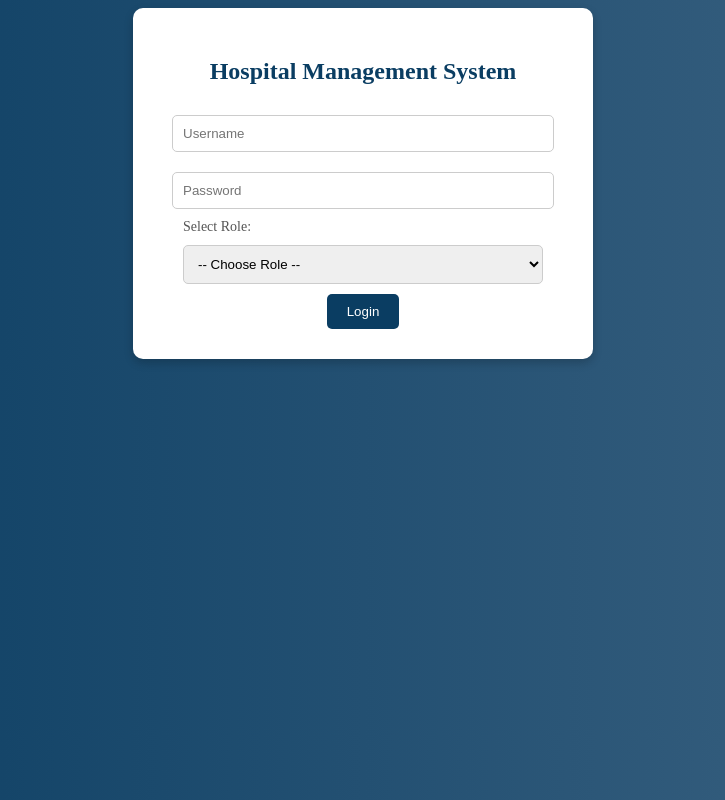
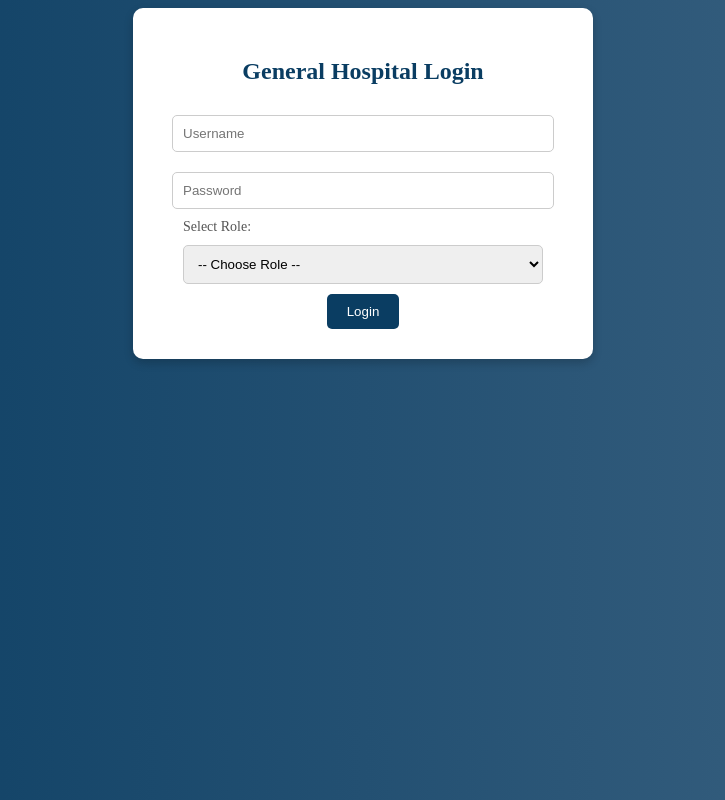
Before and after one commit to Dev-Elly/integrated-doc-page, a plain HTML site: page login.html in a window 1280 px wide. Shown: the whole page, without its empty margins (277-1002 px from the left). Drawn offline with Linux system fonts and the light colour scheme.

Commit message:
Update login page title and header text

```diff
--- a/login.html
+++ b/login.html
@@ -9,7 +9,7 @@
 </head>
 <body>
   <div class="login-container">
-    <h2>Hospital Management System</h2>
+    <h2>General Hospital Login</h2>
 
     <form action="#" method="post">
       <input type="text" placeholder="Username" required>
```
